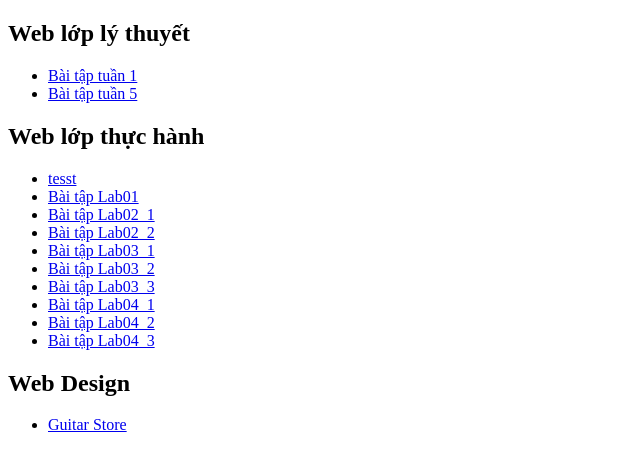
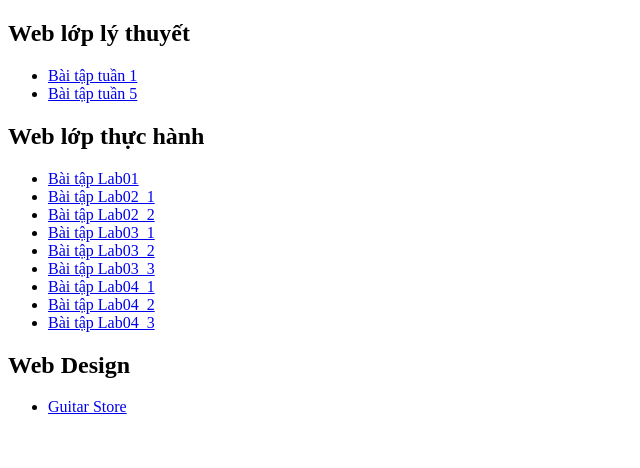
Before and after one commit to thaitranquang2004/Web_Exercise_STU, a plain HTML site: page index.html in a window 1280 px wide. Shown: the whole page, without its empty margins (0-640 px from the left). Drawn offline with Linux system fonts and the light colour scheme.

Commit message:
Update index.html

```diff
--- a/index.html
+++ b/index.html
@@ -13,7 +13,6 @@
     </ul>
     <h2>Web lớp thực hành</h2>
     <ul>
-        <li><a href="." target="_blank">tesst</a></li>
         <li><a href="./Web_Practice/Lab01.html" target="_blank">Bài tập Lab01</a></li>
         <li><a href="./Web_Practice/Lab02_1.html" target="_blank">Bài tập Lab02_1</a></li>
         <li><a href="./Web_Practice/Lab02_2.html" target="_blank">Bài tập Lab02_2</a></li>
```
